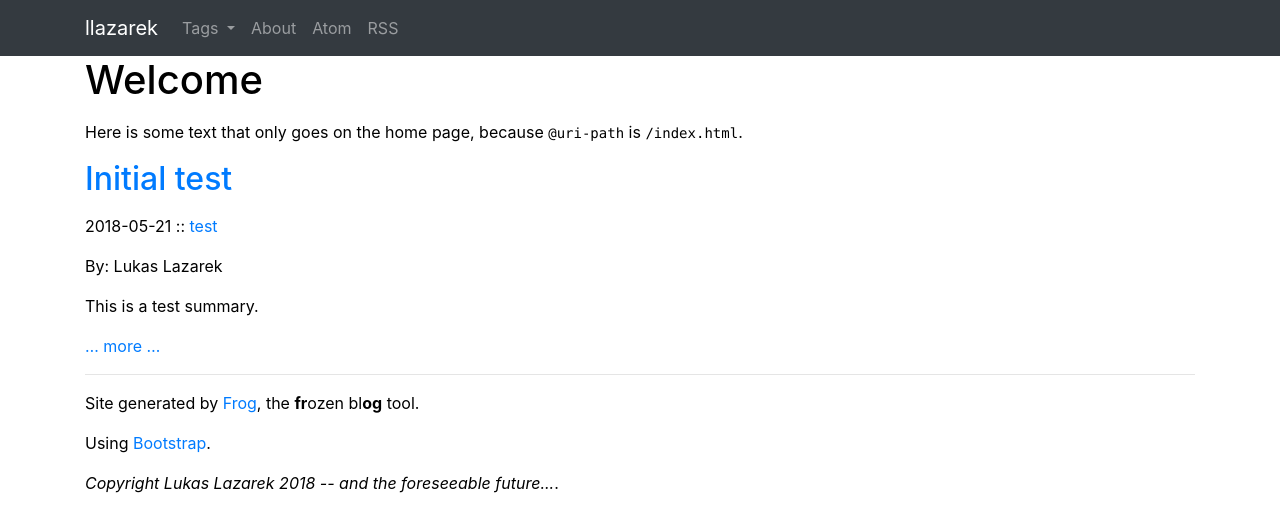
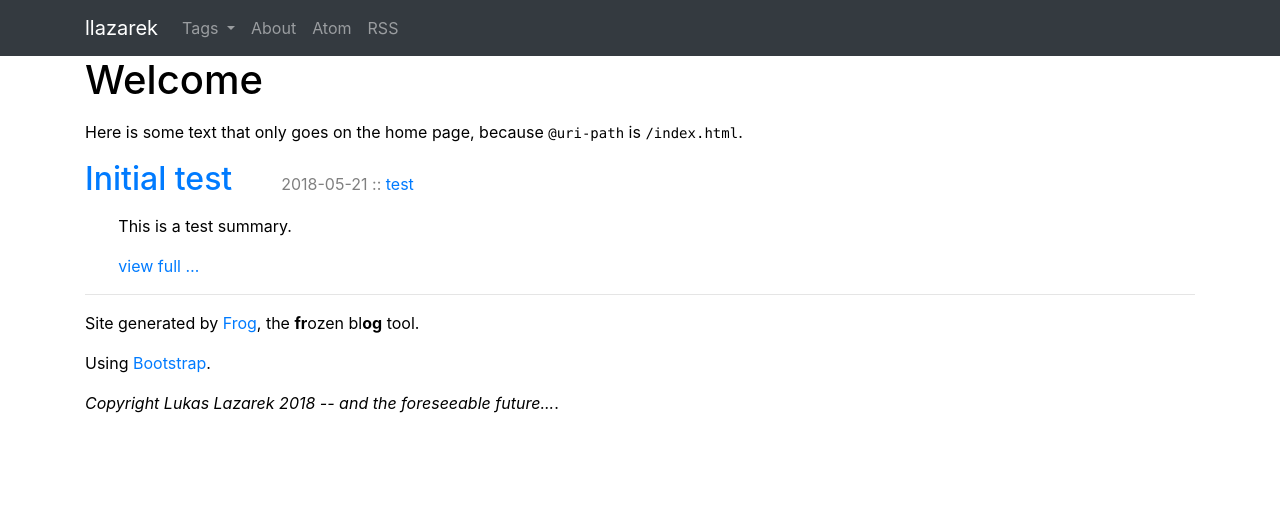
Before and after one commit to LLazarek/llazarek.github.io, a plain HTML site: page index.html in a window 1280 px wide. Drawn offline with Linux system fonts and the light colour scheme.

Commit message:
Fixed formatting of post list on index

```diff
--- a/index.html
+++ b/index.html
@@ -94,16 +94,19 @@
 
           <article>
   <header>
-    <h2><a href='/2018/05/initial-test.html'>Initial test</a></h2>
-    <p class='date-and-tags'>
+    <h2 style="display:inline"><a href='/2018/05/initial-test.html'>Initial test</a></h2>
+    <span style="display:inline-block; width:40px;"></span>
+    <p class='date-and-tags' style="color:grey;display:inline">
 <time datetime="2018-05-21" pubdate="true">2018-05-21</time> :: <span class="tags"><a href="/tags/test.html">test</a></span></p>
-    <p class='authors'>By: <span class="authors">Lukas Lazarek</span></p>
+    <!-- <p class='authors' style="color:grey;margin-left:3%">By: <span class="authors">Lukas Lazarek</span></p> -->
   </header>
+  <div class='content' style="margin-left:3%">
 
 <p>This is a test summary.</p>
   <footer>
-    <a href='/2018/05/initial-test.html'>&hellip; more &hellip;</a>
+    <a href='/2018/05/initial-test.html'>view full &hellip;</a>
   </footer>
+  </div>
 </article>
         </div>
       </div>
```
Also changed, not shown: About.html (+3 -1 lines), _src/index-template.html (+7 -4 lines), tags/test.html (+7 -4 lines), 1 other file.
